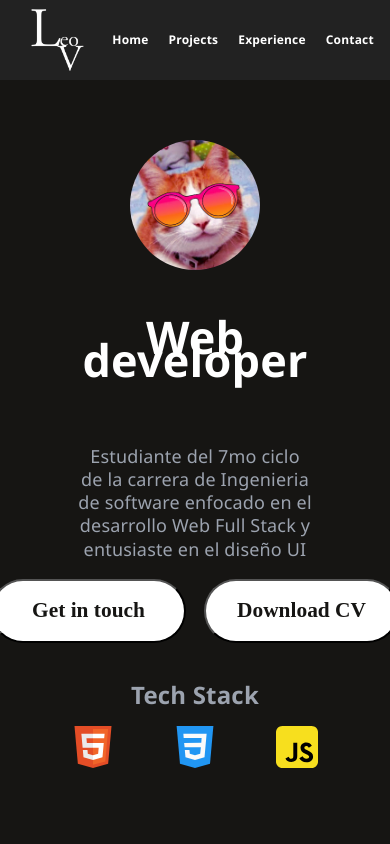
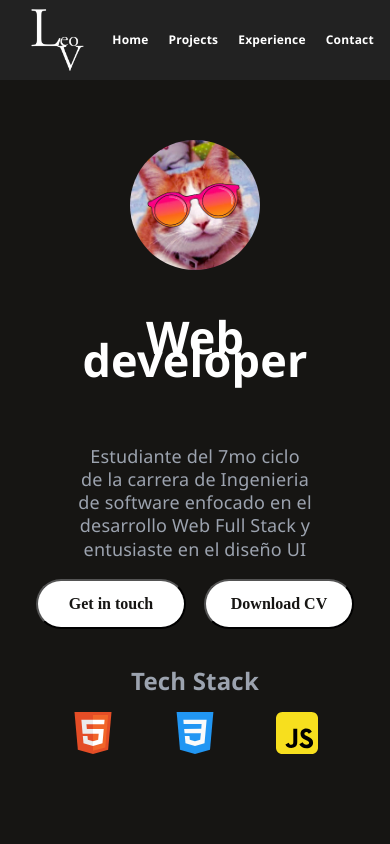
Before and after one commit to LeonardoVera/portfolio, a React (Vite) app: page / in a window 390 px wide. Shown: the top 844 px of the page. Built offline with nearby package versions, Linux system fonts and the light colour scheme.

Commit message:
feat: add curriculum PDF and update download button name; adjust button styles for better responsiveness

```diff
--- a/src/components/MainContent.jsx
+++ b/src/components/MainContent.jsx
@@ -14,7 +14,7 @@ import { Button } from '../components/UI/Button.jsx'
 import { TechItem } from './TechItem.jsx'
 import { ProjectItem } from './ProjectItem.jsx'
 import { ExperienceItem } from './ExperienceItem.jsx'
-import curriculum from '../../public/curriculum.pdf'
+import curriculum from '../assets/curriculum.pdf'
 
 export function MainContent() {
     return (
@@ -28,7 +28,7 @@ export function MainContent() {
                 </div>
                 <div className="action-buttons">
                     <Button text="Get in touch" link="https://www.linkedin.com/in/leonardovera20" />
-                    <Button text="Download CV" link={curriculum} downloadName="curriculum.pdf"/>
+                    <Button text="Download CV" link={curriculum} downloadName="CV Leonardo Vera.pdf"/>
                 </div>
                 <div className="tech-stack">
                     <h2>Tech Stack</h2>
--- a/src/components/UI/Button.css
+++ b/src/components/UI/Button.css
@@ -18,3 +18,11 @@ button:hover {
     stroke: #fff;
     stroke-width: 8px;
 }
+
+@media (max-width: 500px) {
+    button {
+        width: 150px;
+        height: 50px;
+        font-size: 16px;
+    }
+}
```
Also changed, not shown: 2 other files (tests, documents, lock files or other folders).
